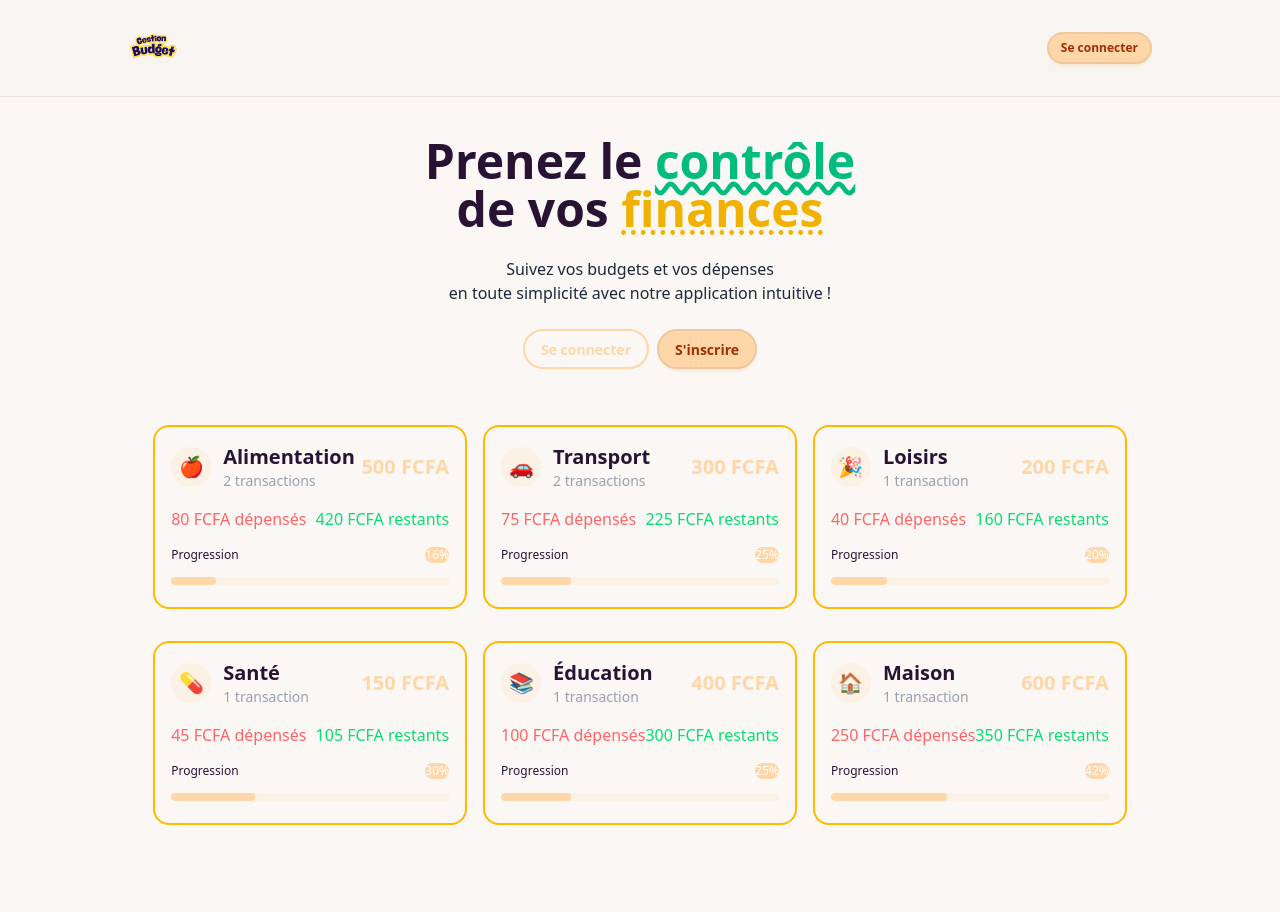
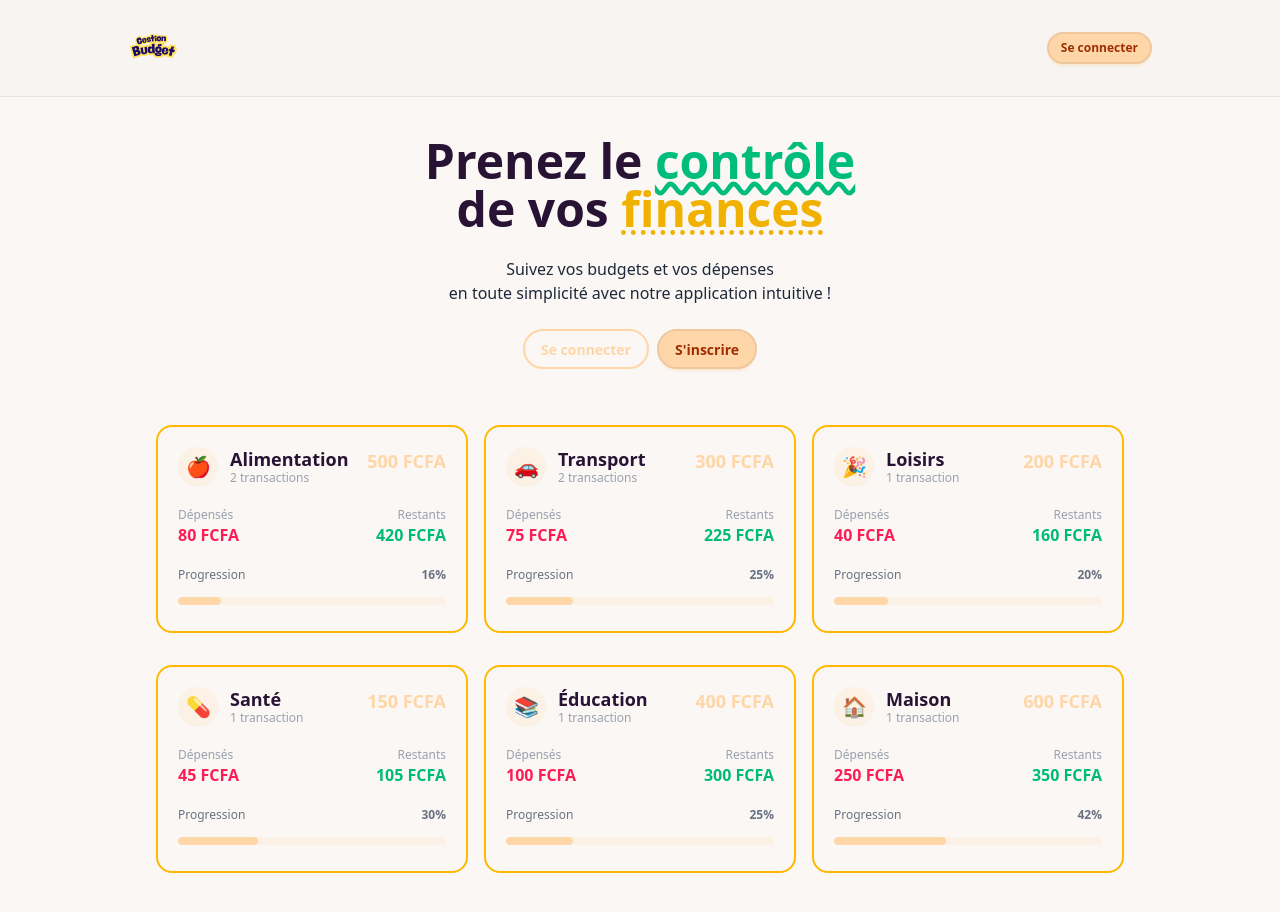
Before and after one commit to YO3CODER/Budget, a Next.js app: page / in a window 1280 px wide. Shown: the top 912 px of the page. Before the commit the page ends 881 px from the top, so only its background shows below. Built offline with nearby package versions, Linux system fonts and the light colour scheme; no server answers.

Commit message:
Mise à jour

```diff
--- a/app/components/BudgetItem.tsx
+++ b/app/components/BudgetItem.tsx
@@ -38,9 +38,10 @@ const BudgetItem: React.FC<BudgetItemProps> = ({ budget, enableHover }) => {
         ? Math.min((totalExpenses / availableAmount) * 100, 100)
         : 0
 
+    // Espace insécable pour éviter tout retour à la ligne dans un montant
     const formatAmount = (amount: number): string => {
         if (amount === 0) return '0'
-        return amount.toString().replace(/\B(?=(\d{3})+(?!\d))/g, ' ')
+        return amount.toString().replace(/\B(?=(\d{3})+(?!\d))/g, '\u00A0')
     }
 
     const getProgressColor = (): string => {
@@ -52,7 +53,7 @@ const BudgetItem: React.FC<BudgetItemProps> = ({ budget, enableHover }) => {
     const getRemainingColor = (): string => {
         if (remainingAmount < 0) return 'text-error'
         if (remainingAmount < availableAmount * 0.2) return 'text-warning'
-        return 'text-green-400'
+        return 'text-success'
     }
 
     const hoverClass = enableHover === 1
@@ -63,49 +64,60 @@ const BudgetItem: React.FC<BudgetItemProps> = ({ budget, enableHover }) => {
     const remainingColor = getRemainingColor()
 
     return (
-        <li className={`p-4 rounded-2xl border-2 border-amber-400 base-300
+        <li className={`p-4 sm:p-5 rounded-2xl border-2 border-amber-400 bg-base-100
             list-none mt-4 ${hoverClass}`}>
 
-            {/* En-tête avec emoji et nom */}
-            <div className='flex items-center justify-between'>
-                <div className='flex items-center'>
-                    <div className='bg-accent/20 text-xl h-10 w-10 rounded-full flex justify-center items-center'>
+            {/* En-tête : emoji, nom, montant total */}
+            <div className='flex items-start justify-between gap-3'>
+                <div className='flex items-center gap-3 min-w-0'>
+                    <div className='bg-accent/20 text-xl h-10 w-10 shrink-0 rounded-full flex justify-center items-center'>
                         {budget.emoji || '💰'}
                     </div>
-                    <div className='flex flex-col ml-3'>
-                        <span className='font-bold text-xl'>{budget.name}</span>
-                        <span className='text-gray-400 text-sm'>
+                    <div className='flex flex-col min-w-0'>
+                        <span className='font-bold text-lg leading-tight truncate'>
+                            {budget.name}
+                        </span>
+                        <span className='text-gray-400 text-xs whitespace-nowrap'>
                             {transactionCount} transaction{transactionCount > 1 ? 's' : ''}
                         </span>
                     </div>
                 </div>
-                <div className="flex flex-col items-end">
-                    <div className="text-xl font-bold text-accent">
+
+                <div className="flex flex-col items-end shrink-0 text-right">
+                    <span className="text-lg font-bold text-accent whitespace-nowrap">
                         {formatAmount(availableAmount)} FCFA
-                    </div>
+                    </span>
                     {totalIncome > 0 && (
-                        <span className="text-xs text-success">
+                        <span className="text-xs text-success whitespace-nowrap">
                             dont +{formatAmount(totalIncome)} FCFA de revenus
                         </span>
                     )}
                 </div>
             </div>
 
-            {/* Montants dépensés et restants */}
-            <div className="flex justify-between items-center mt-4 text-gray-500">
-                <span className="text-red-400">
-                    {formatAmount(totalExpenses)} FCFA dépensés
-                </span>
-                <span className={remainingColor}>
-                    {formatAmount(Math.abs(remainingAmount))} FCFA {remainingAmount < 0 ? 'en excès' : 'restants'}
-                </span>
+            {/* Dépensés et restants */}
+            <div className="grid grid-cols-2 gap-3 mt-5">
+                <div className="flex flex-col">
+                    <span className="text-xs text-gray-400">Dépensés</span>
+                    <span className="font-semibold text-error whitespace-nowrap">
+                        {formatAmount(totalExpenses)} FCFA
+                    </span>
+                </div>
+                <div className="flex flex-col items-end text-right">
+                    <span className="text-xs text-gray-400">
+                        {remainingAmount < 0 ? 'En excès' : 'Restants'}
+                    </span>
+                    <span className={`font-semibold whitespace-nowrap ${remainingColor}`}>
+                        {formatAmount(Math.abs(remainingAmount))} FCFA
+                    </span>
+                </div>
             </div>
 
             {/* Barre de progression */}
-            <div className="w-full mt-4">
-                <div className="flex justify-between items-center text-xs mb-1">
+            <div className="w-full mt-5">
+                <div className="flex justify-between items-center text-xs mb-1 text-gray-500">
                     <span>Progression</span>
-                    <span className="font-medium bg-accent text-white rounded-lg ">{Math.round(progressValue)}%</span>
+                    <span className="font-semibold">{Math.round(progressValue)}%</span>
                 </div>
                 <progress
                     className={`progress ${progressColor} w-full`}
@@ -114,10 +126,10 @@ const BudgetItem: React.FC<BudgetItemProps> = ({ budget, enableHover }) => {
                 />
             </div>
 
-            {/* Message d'alerte si dépassement */}
+            {/* Alerte si dépassement */}
             {remainingAmount < 0 && (
-                <div className="mt-2 text-xs text-error bg-error/10 p-2 rounded-lg">
-                    ⚠️ Attention : Vous avez dépassé votre budget de {formatAmount(Math.abs(remainingAmount))} FCFA
+                <div className="mt-3 text-xs text-error bg-error/10 p-2 rounded-lg">
+                    Attention : vous avez dépassé votre budget de {formatAmount(Math.abs(remainingAmount))} FCFA
                 </div>
             )}
         </li>
```
